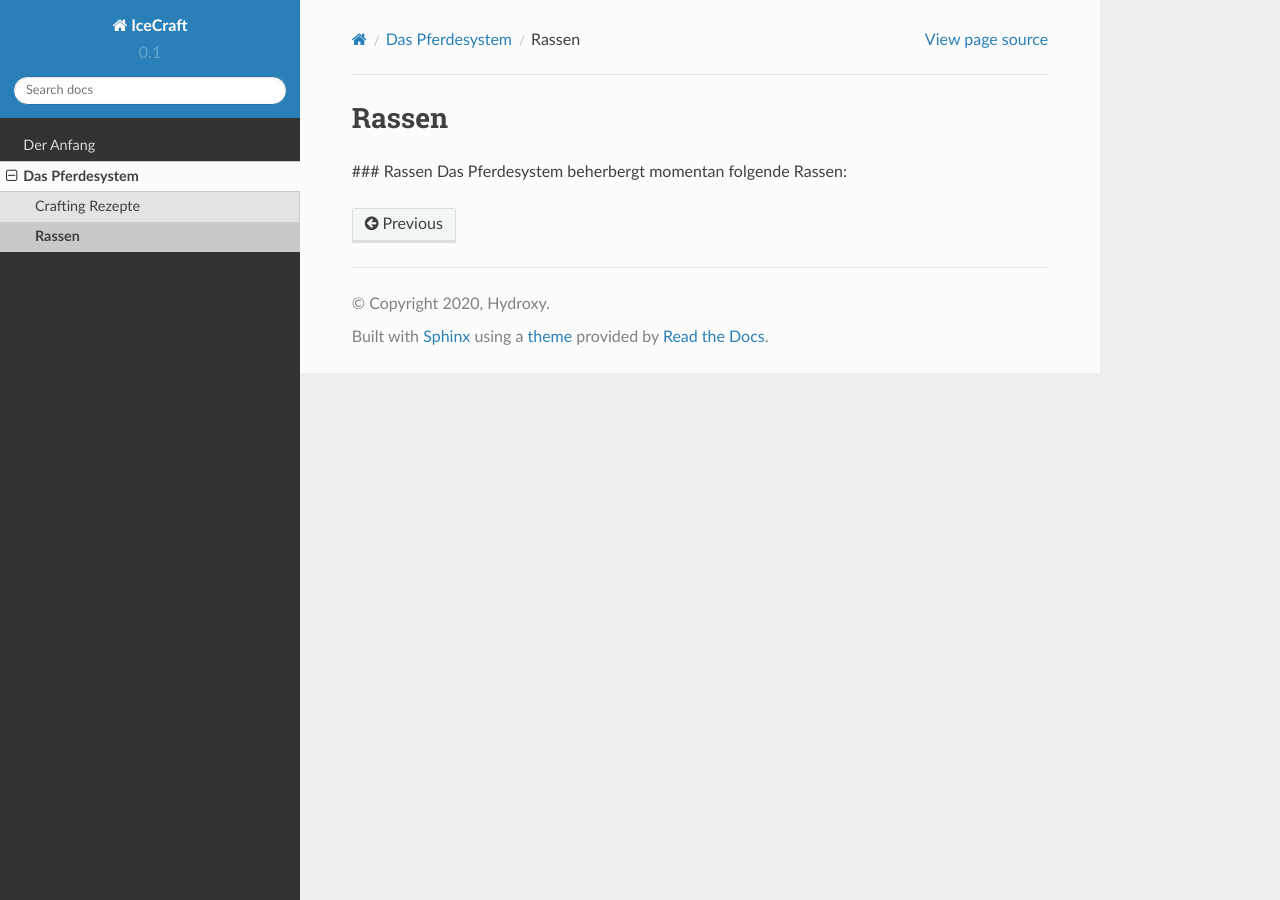
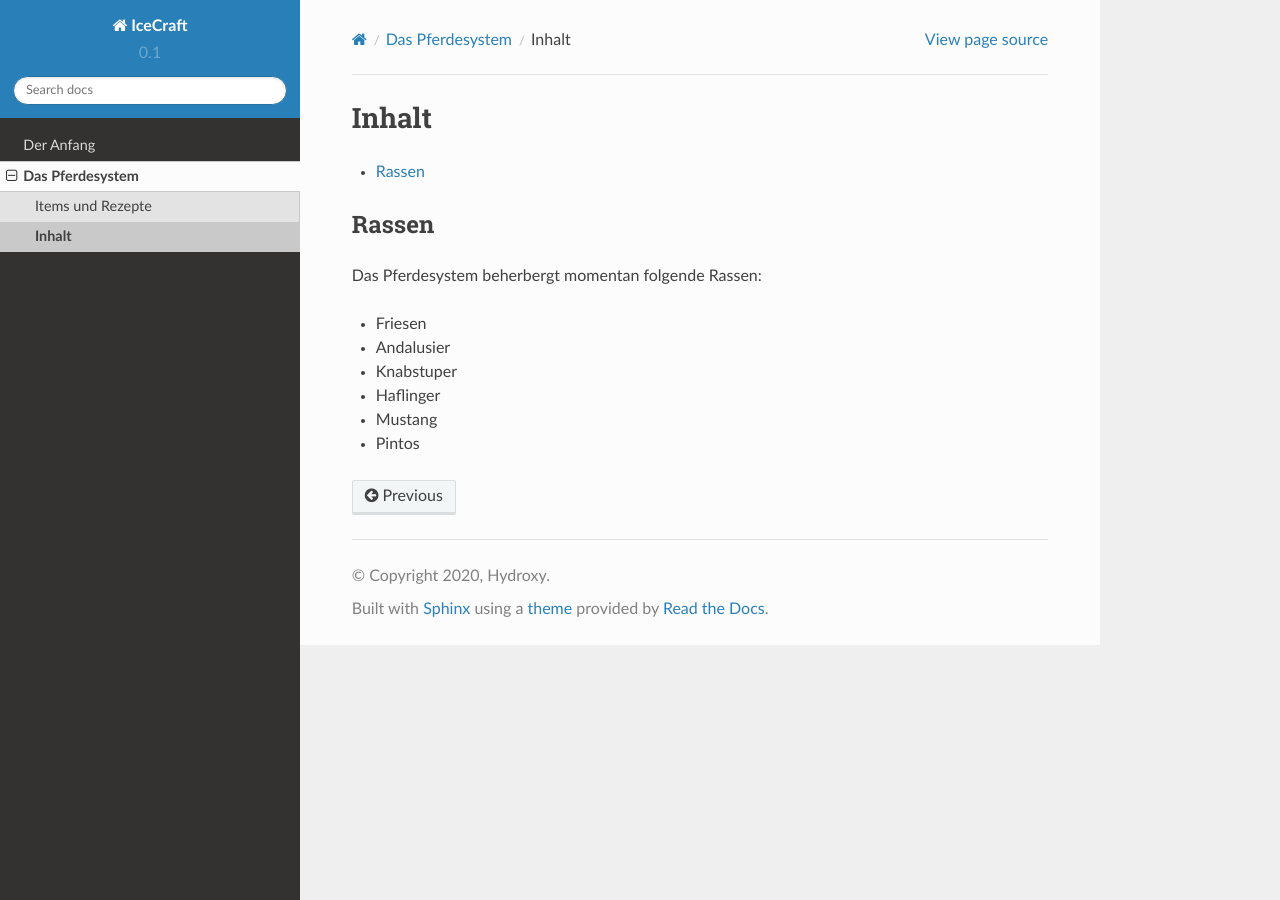
Before and after one commit to Hydroxycobalamin/IceCraft, a Sphinx documentation site: the page built from IceCraft/source/wiki/horsesystem/races.rst, in a window 1280 px wide. Built offline with Sphinx 7.4.7 and the Read the Docs theme 2.0.0, drawn with Linux system fonts in a browser that asks for light colours.

Commit message:
fill horse page

```diff
--- a/IceCraft/source/wiki/horsesystem/races.rst
+++ b/IceCraft/source/wiki/horsesystem/races.rst
@@ -1,7 +1,15 @@
-Rassen
+Inhalt
 ******
 .. contents::
    :local:
 
-### Rassen
+Rassen
+######
 Das Pferdesystem beherbergt momentan folgende Rassen:
+
+- Friesen
+- Andalusier
+- Knabstuper
+- Haflinger
+- Mustang
+- Pintos
```
Also changed, not shown: IceCraft/source/wiki/horsesystem/crafting.rst (+21 -4 lines).
